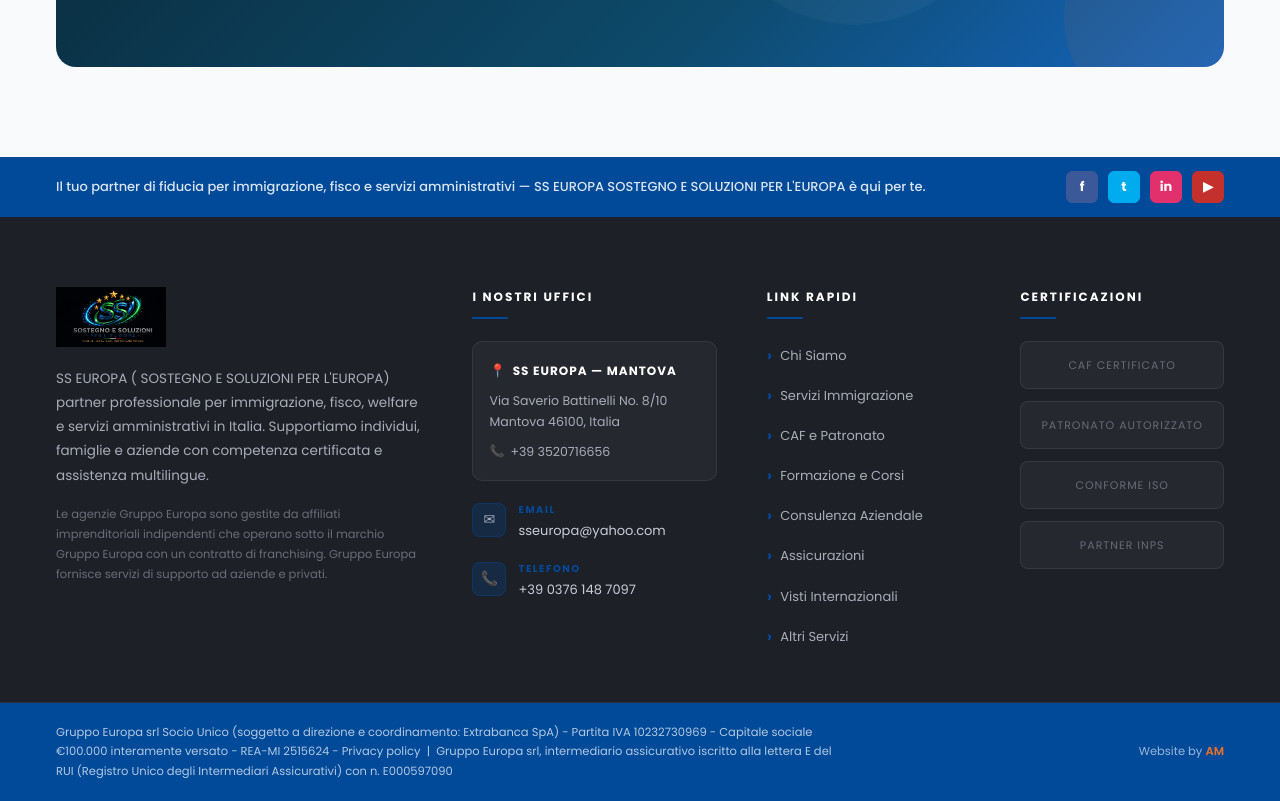
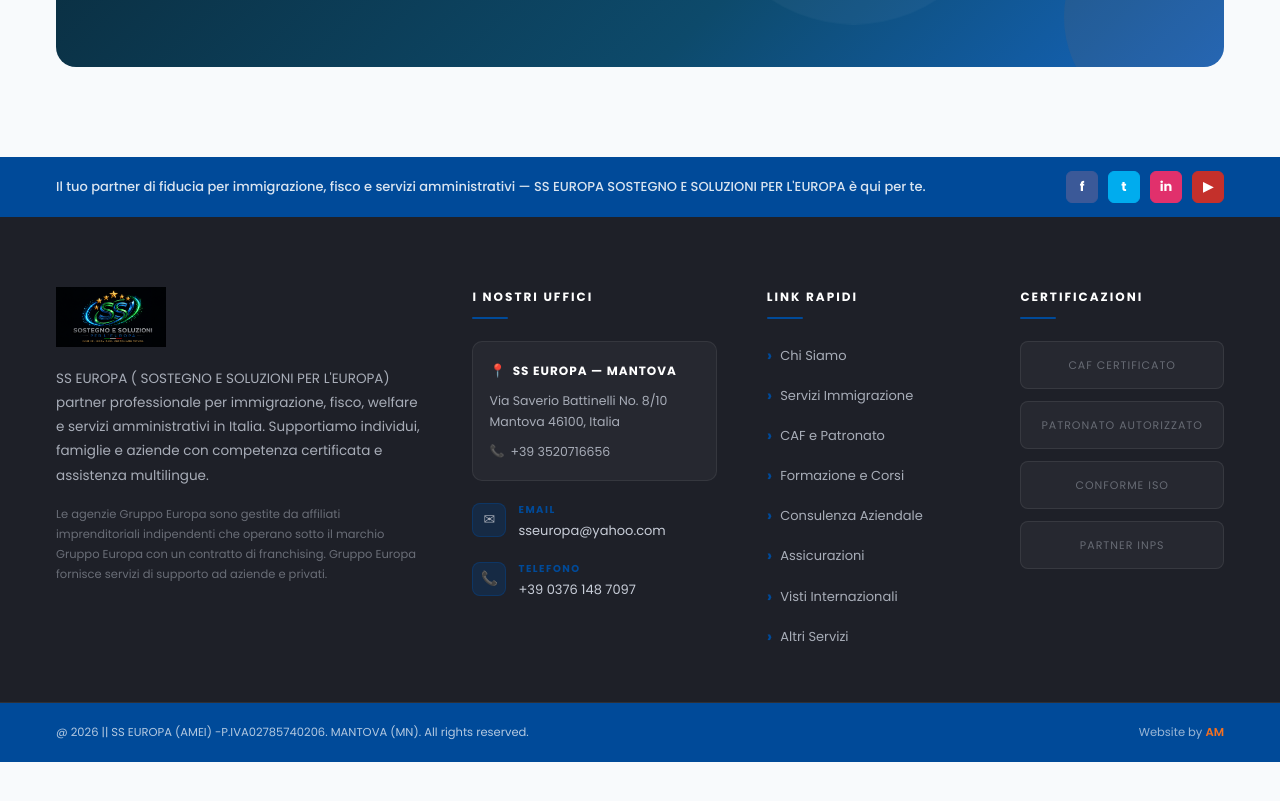
Before and after one commit to gauravmehra2021/ITALIA, a Next.js app: page / in a window 1280 px wide. Shown: the part 3610-4411 px from the top of the page. After the commit the page ends 4372 px from the top, so only its background shows below. Built offline with nearby package versions, Linux system fonts and the light colour scheme.

Commit message:
add new changes

```diff
--- a/app/components/layout/Footer.tsx
+++ b/app/components/layout/Footer.tsx
@@ -137,7 +137,7 @@
         <div className="container">
           <div className="footer-bottom-inner">
             <p className="footer-bottom-legal">
-              {t('footer.bottomLine1')} &nbsp;|&nbsp; {t('footer.bottomLine2')}
+              {t('footer.bottomLine1')}
             </p>
             <div className="footer-bottom-right">
               Website by{' '}
--- a/app/translations/languages.json
+++ b/app/translations/languages.json
@@ -50,7 +50,7 @@
         { "label": "Visti Internazionali", "href": "/visas" },
         { "label": "Altri Servizi", "href": "/other" }
       ],
-      "bottomLine1": "Gruppo Europa srl Socio Unico (soggetto a direzione e coordinamento: Extrabanca SpA) - Partita IVA 10232730969 - Capitale sociale €100.000 interamente versato - REA-MI 2515624 - Privacy policy",
+      "bottomLine1": "@ 2026 || SS  EUROPA (AMEI) -P.IVA02785740206. MANTOVA (MN). All rights reserved.",
       "bottomLine2": "Gruppo Europa srl, intermediario assicurativo iscritto alla lettera E del RUI (Registro Unico degli Intermediari Assicurativi) con n. E000597090",
       "bottomLine3": "Area Riservata - Sito web realizzato da DICE"
     },
```
